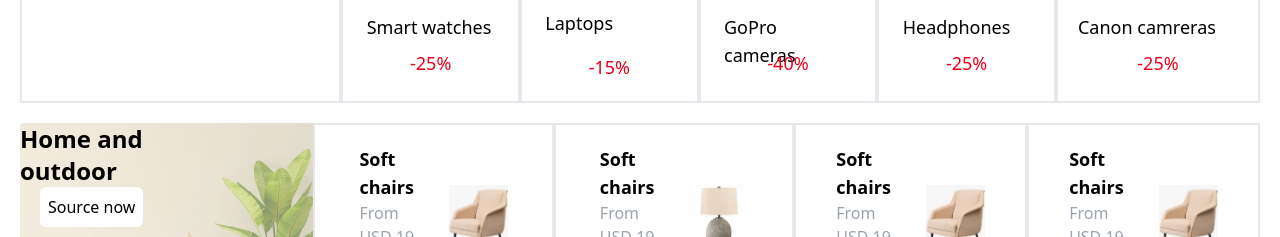
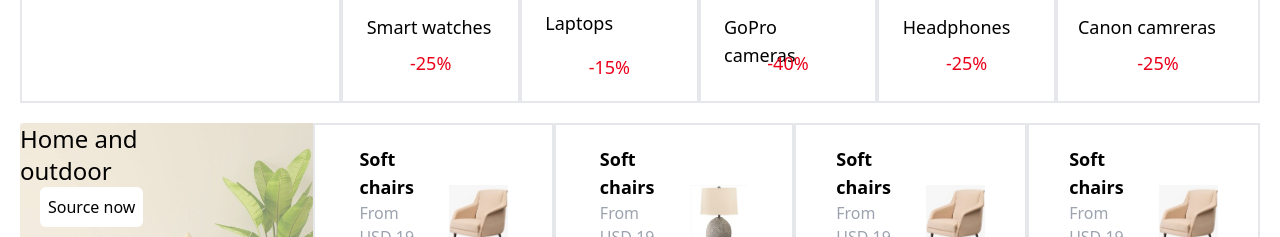
Before and after one commit to shivaprasadnashte/ShopNest-frontend, a React app: page / in a window 1280 px wide. Shown: the part 840-1077 px from the top of the page. Built offline with nearby package versions, Linux system fonts and the light colour scheme; the HTML template or start-up script is replaced by a standard one.

Commit message:
minor fixes

```diff
--- a/src/Components/HomeOutdoor.jsx
+++ b/src/Components/HomeOutdoor.jsx
@@ -9,7 +9,7 @@
         <>
             <div className=' hidden justify-center lg:flex  '>
                 <div className=" bg-[url('/images/home.jpeg')] bg-cover h-72 w-1/4 ">
-                    <div className=' :p-5 text-sm lg:text-2xl font-bold w-1/2'>
+                    <div className=' :p-5 text-sm lg:text-2xl fon t-bold w-1/2'>
                         <p>
                             Home and outdoor
                         </p>
```
